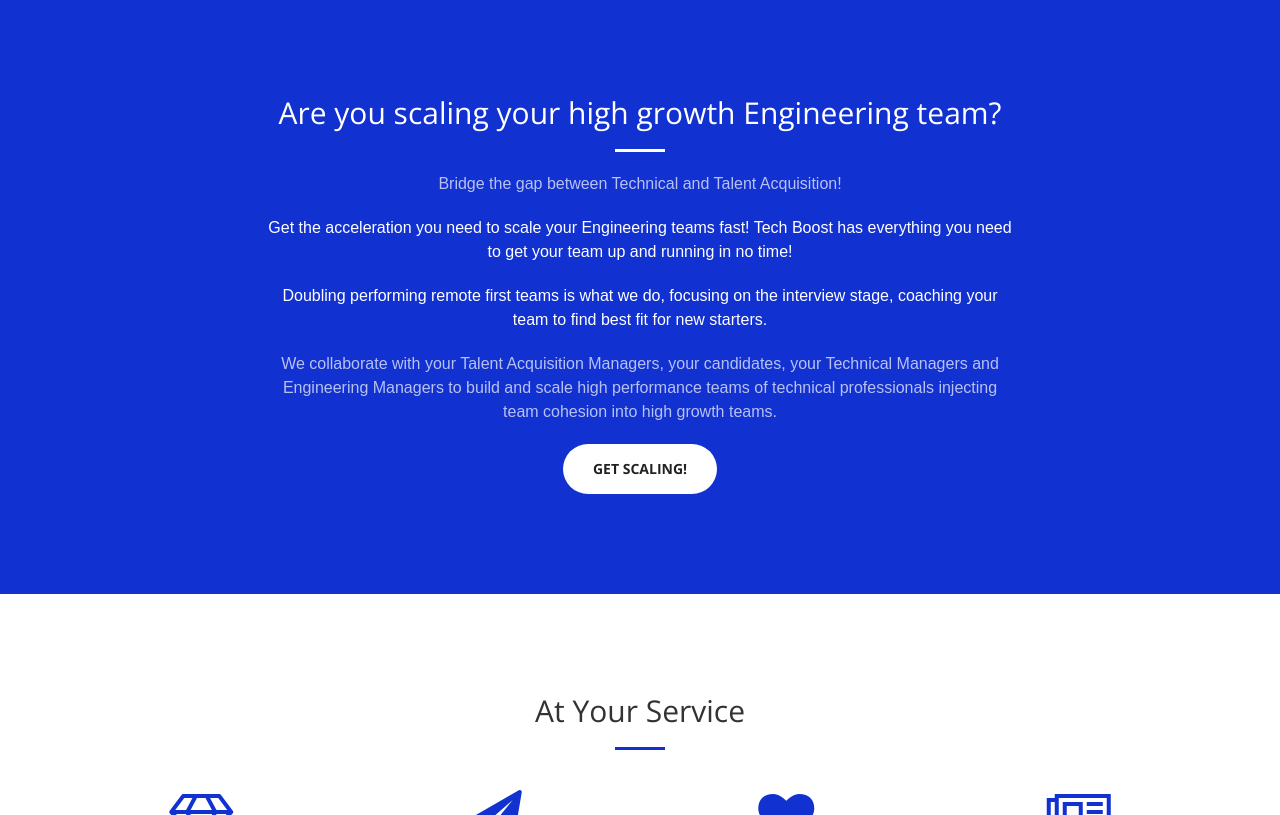
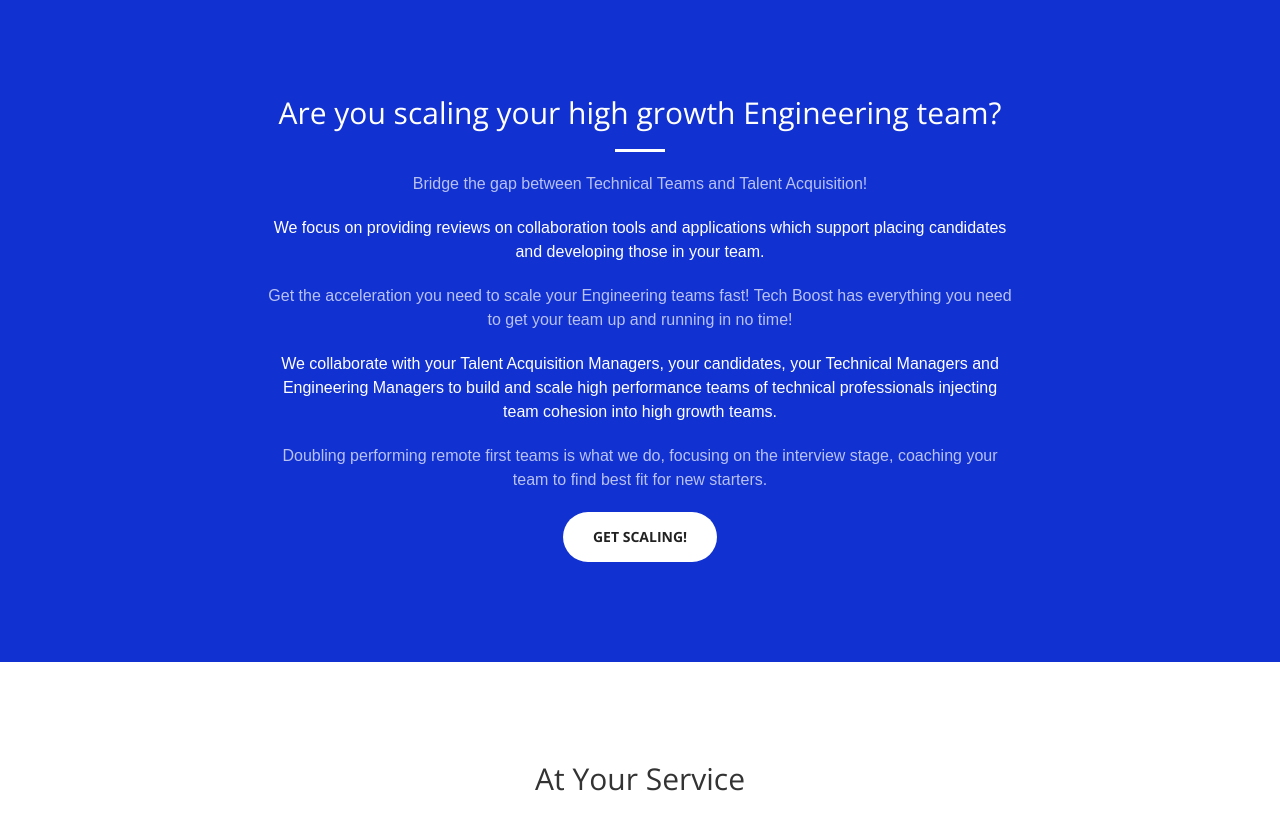
Before and after one commit to daniel-woolfson/TechBoost, a Jekyll site: the page built from index.html, in a window 1280 px wide and 900 px high, scrolled down 819 px, cut to the strip 85-900 px from the top of the window. Built offline with Jekyll 4.4.1, drawn with Linux system fonts in a browser that asks for light colours; some of the changed text lies outside the part shown.

Commit message:
added review feature

```diff
--- a/_includes/aside.html
+++ b/_includes/aside.html
@@ -1,8 +1,10 @@
   <aside class="bg-dark">
       <div class="container text-center">
           <div class="call-to-action">
-              <h2>Contact us and start your journey with us now!</h2>
-              <a href="#contact" class="btn btn-default btn-xl wow tada">Start</a>
+              <h3>Are you a software provider which helps candidate search, placement or Engineer development?</h3>
+              <a href="#contact" class="btn btn-default btn-xl wow tada">We will review this for you</a>
+              <h3>Do you need a boost to your internal services for placement and coaching?</h3>
+              <a href="#contact" class="btn btn-default btn-xl wow tada">We can help boost your teams</a>
           </div>
       </div>
   </aside>
--- a/_includes/call-to-action.html
+++ b/_includes/call-to-action.html
@@ -4,10 +4,11 @@
             <div class="col-lg-8 col-lg-offset-2 text-center">
                 <h2 class="section-heading">Are you scaling your high growth Engineering team?</h2>
                 <hr class="light">
-                <p class="text-faded">Bridge the gap between Technical and Talent Acquisition!</p>
-                <p>Get the acceleration you need to scale your Engineering teams fast! Tech Boost has everything you need to get your team up and running in no time!</p>
-                <p>Doubling performing remote first teams is what we do, focusing on the interview stage, coaching your team to find best fit for new starters. </p>
-                <p class="text-faded">We collaborate with your Talent Acquisition Managers, your candidates, your Technical Managers and Engineering Managers to build and scale high performance teams of technical professionals injecting team cohesion into high growth teams.</p>
+                <p class="text-faded">Bridge the gap between Technical Teams and Talent Acquisition!</p>
+                <p>We focus on providing reviews on collaboration tools and applications which support placing candidates and developing those in your team.</p>
+                <p class="text-faded">Get the acceleration you need to scale your Engineering teams fast! Tech Boost has everything you need to get your team up and running in no time!</p>
+                <p>We collaborate with your Talent Acquisition Managers, your candidates, your Technical Managers and Engineering Managers to build and scale high performance teams of technical professionals injecting team cohesion into high growth teams.</p>
+                <p class="text-faded">Doubling performing remote first teams is what we do, focusing on the interview stage, coaching your team to find best fit for new starters. </p>
 
                 <a href="#" class="btn btn-default btn-xl">Get Scaling!</a>
             </div>
--- a/_includes/nav.html
+++ b/_includes/nav.html
@@ -18,6 +18,9 @@
                     <a class="page-scroll" href="#about">About</a>
                 </li>
                 <li>
+                    <a class="page-scroll" href="#reviews">Reviews</a>
+                </li>
+                <li>
                     <a class="page-scroll" href="#services">Services</a>
                 </li>
                 <li>
--- a/_includes/portfolio.html
+++ b/_includes/portfolio.html
@@ -10,7 +10,7 @@
                                 Service
                             </div>
                             <div class="project-name">
-                                Talent Bridge
+                                A blog reviewing collaboration and talent management tools
                             </div>
                         </div>
                     </div>
@@ -70,7 +70,7 @@
                                 Governance
                             </div>
                             <div class="project-name">
-                                Best practices
+                                Best practices for Engineering Resource Managers and CTOs
                             </div>
                         </div>
                     </div>
```
Also changed, not shown: other parts of _includes/portfolio.html (+1 -1 lines), 2 other files.
